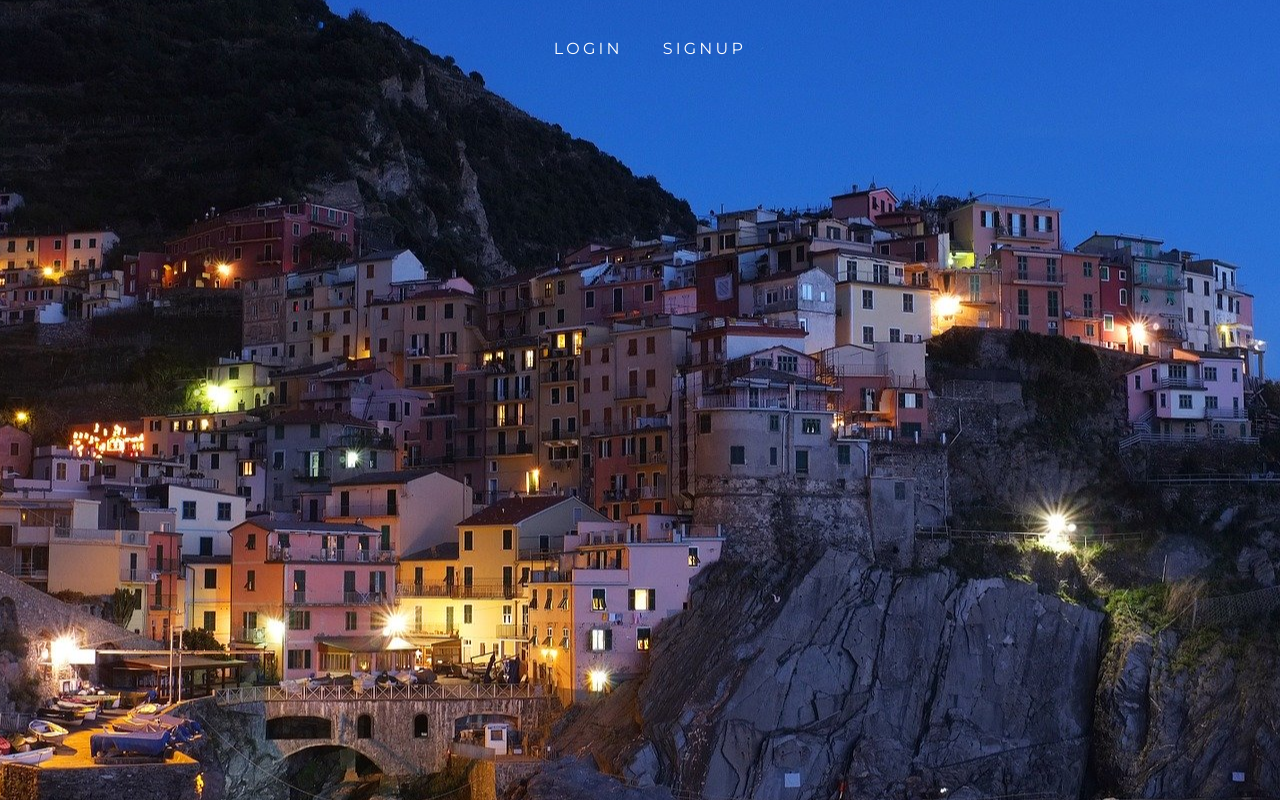
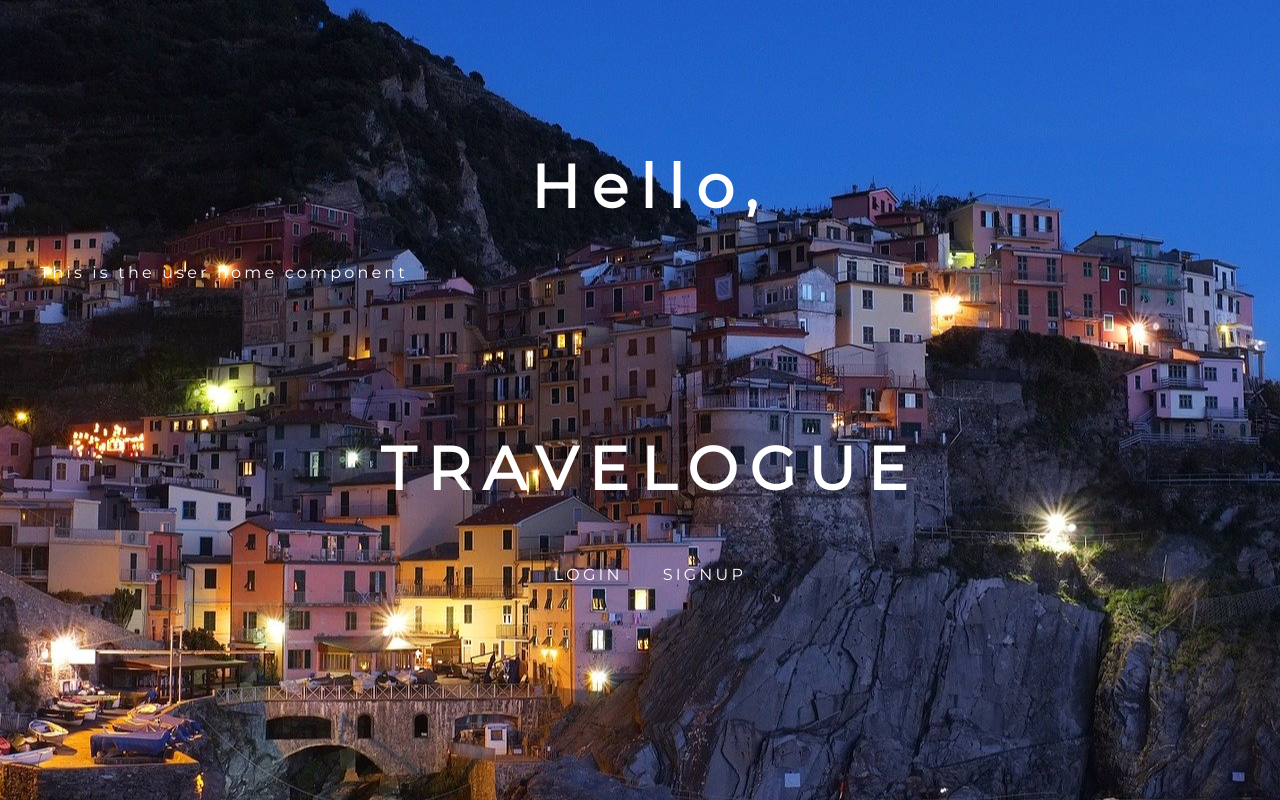
Before and after one commit to esin87/travelogue, a React (Create React App) app: page /1 in a window 1280 px wide. Built offline with nearby package versions, Linux system fonts and the light colour scheme.

Commit message:
home page with css

```diff
--- a/src/App.js
+++ b/src/App.js
@@ -1,11 +1,11 @@
 import React, { Component } from 'react';
-import LandingPage from './components/LandingPage';
 import Nav from './components/Nav';
 import About from './components/About.js';
 import LoginForm from './components/LoginForm';
 import SignupForm from './components/SignupForm';
+import UserHome from './components/UserHome';
 import './App.css';
-import { Route, Link, Switch, Redirect } from 'react-router-dom';
+import { Route, Switch } from 'react-router-dom';
 
 class App extends Component {
 	constructor(props) {
@@ -101,8 +101,12 @@ class App extends Component {
 		return (
 			<div className="App">
 				<Switch>
-					<Route exact={true} path="/" component={LandingPage} />
 					<Route exact={true} path="/about" component={About} />
+					<Route
+						exact={true}
+						path="/:username"
+						render={routerProps => <UserHome {...routerProps} />}
+					/>
 				</Switch>
 
 				<h3>
--- a/src/components/LandingPage.css
+++ /dev/null
@@ -1,25 +0,0 @@
-body {
-	background-color: black;
-	background-image: url('../assets/images/cinque-terre-828614_1920.jpg');
-	color: white;
-	background-repeat: no-repeat;
-	background-attachment: fixed;
-	background-position: center;
-	font-family: 'Montserrat', sans-serif;
-}
-
-h1 {
-	letter-spacing: 0.2em;
-	font-size: 60px;
-	text-align: center;
-	margin-top: 150px;
-}
-
-a {
-	color: white;
-	text-decoration: none;
-}
-
-h3 {
-	text-align: center;
-}
--- a/src/components/LandingPage.js
+++ /dev/null
@@ -1,24 +0,0 @@
-import React from 'react';
-import { Route, Link, Switch, Redirect } from 'react-router-dom';
-import './LandingPage.css';
-import About from './About.js';
-import Nav from './Nav.js';
-
-class LandingPage extends React.Component {
-	constructor(props) {
-		super(props);
-		this.state = {};
-	}
-
-	render() {
-		return (
-			<div>
-				<Link to="/about">
-					<h1>TRAVELOGUE</h1>
-				</Link>
-			</div>
-		);
-	}
-}
-
-export default LandingPage;
--- a/src/components/Nav.css
+++ b/src/components/Nav.css
@@ -1,3 +1,29 @@
+body {
+	background-color: black;
+	background-image: url('../assets/images/cinque-terre-828614_1920.jpg');
+	color: white;
+	background-repeat: no-repeat;
+	background-attachment: fixed;
+	background-position: center;
+	font-family: 'Montserrat', sans-serif;
+}
+
+h1 {
+	letter-spacing: 0.2em;
+	font-size: 60px;
+	text-align: center;
+	margin-top: 150px;
+}
+
+a {
+	color: white;
+	text-decoration: none;
+}
+
+h3 {
+	text-align: center;
+}
+
 p {
 	color: white;
 	text-decoration: none;
--- a/src/components/Nav.js
+++ b/src/components/Nav.js
@@ -1,12 +1,19 @@
 import React from 'react';
 import PropTypes from 'prop-types';
+import { Link } from 'react-router-dom';
+
 import './Nav.css';
 
 function Nav(props) {
 	const logged_out_nav = (
-		<div id="registration-options">
-			<p onClick={() => props.display_form('login')}>LOGIN</p>
-			<p onClick={() => props.display_form('signup')}>SIGNUP</p>
+		<div>
+			<Link to="/about">
+				<h1>TRAVELOGUE</h1>
+			</Link>
+			<div id="registration-options">
+				<p onClick={() => props.display_form('login')}>LOGIN</p>
+				<p onClick={() => props.display_form('signup')}>SIGNUP</p>
+			</div>
 		</div>
 	);
 
--- a/src/components/UserHome.js
+++ b/src/components/UserHome.js
@@ -4,7 +4,7 @@ class UserHome extends Component {
 	render() {
 		return (
 			<div>
-				<h1>Hello {this.props.username}</h1>
+				<h1>Hello, {this.props.username}</h1>
 				<p>This is the user home component</p>
 			</div>
 		);
```
